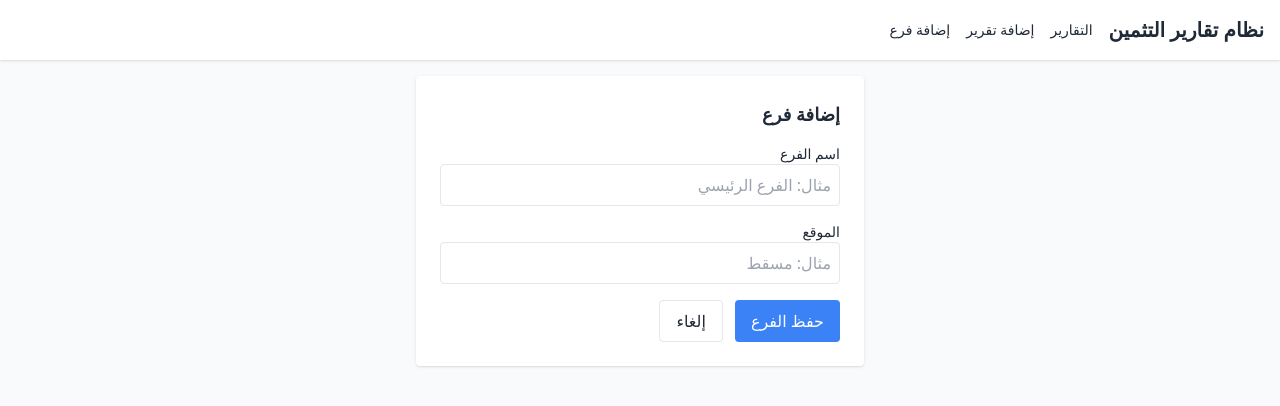
After one commit to citybeachgulf-droid/accountingvaleu, a Flask app: page /add_branch in a window 1280 px wide. The commit adds this page. Shown: the top 406 px of the page. Run offline with Flask 3, Linux system fonts and the light colour scheme; some libraries are stand-ins or nearby versions.

Commit message:
feat: Add branch management functionality
Co-authored-by: citybeachgulf <citybeachgulf@gmail.com>

```diff
--- a/app/routes.py
+++ b/app/routes.py
@@ -103,3 +103,35 @@ def export_excel():
 
     filename = 'valuation_reports.xlsx'
     return send_file(stream, as_attachment=True, download_name=filename, mimetype='application/vnd.openxmlformats-officedocument.spreadsheetml.sheet')
+
+
+@bp.route('/add_branch', methods=['GET', 'POST'])
+def add_branch():
+    if request.method == 'POST':
+        name = (request.form.get('name') or '').strip()
+        location = (request.form.get('location') or '').strip()
+        next_page = request.args.get('next') or request.form.get('next')
+
+        if not name:
+            flash('اسم الفرع مطلوب', 'warning')
+            return render_template('add_branch.html', name=name, location=location, next_page=next_page)
+
+        # optional: prevent duplicates by name
+        existing = Branch.query.filter(Branch.name == name).first()
+        if existing:
+            flash('هذا الفرع موجود بالفعل', 'warning')
+            if next_page == 'add_report':
+                return redirect(url_for('main.add_report'))
+            return redirect(url_for('main.index'))
+
+        branch = Branch(name=name, location=location)
+        db.session.add(branch)
+        db.session.commit()
+
+        flash('تم إضافة الفرع بنجاح', 'success')
+        if next_page == 'add_report':
+            return redirect(url_for('main.add_report'))
+        return redirect(url_for('main.index'))
+
+    next_page = request.args.get('next')
+    return render_template('add_branch.html', next_page=next_page)
--- /dev/null
+++ b/app/templates/add_branch.html
@@ -0,0 +1,27 @@
+{% extends 'base.html' %}
+{% block content %}
+<div class="max-w-md mx-auto bg-white p-6 rounded shadow">
+  <h2 class="text-lg font-semibold mb-4">إضافة فرع</h2>
+  <form method="post" class="space-y-4">
+    {% if next_page %}
+      <input type="hidden" name="next" value="{{ next_page }}">
+    {% endif %}
+    <div>
+      <label class="block text-sm">اسم الفرع</label>
+      <input name="name" required class="w-full p-2 border rounded" placeholder="مثال: الفرع الرئيسي" value="{{ name or '' }}">
+    </div>
+    <div>
+      <label class="block text-sm">الموقع</label>
+      <input name="location" class="w-full p-2 border rounded" placeholder="مثال: مسقط" value="{{ location or '' }}">
+    </div>
+    <div class="flex gap-3">
+      <button type="submit" class="px-4 py-2 rounded bg-blue-500 text-white">حفظ الفرع</button>
+      {% if next_page == 'add_report' %}
+        <a href="/add_report" class="px-4 py-2 rounded border">إلغاء</a>
+      {% else %}
+        <a href="/" class="px-4 py-2 rounded border">إلغاء</a>
+      {% endif %}
+    </div>
+  </form>
+</div>
+{% endblock %}
--- a/app/templates/add_report.html
+++ b/app/templates/add_report.html
@@ -30,6 +30,9 @@
           <option value="{{ b.id }}">{{ b.name }} - {{ b.location }}</option>
         {% endfor %}
       </select>
+      <div class="mt-1">
+        <a href="/add_branch?next=add_report" class="text-xs text-blue-600 underline">إضافة فرع جديد</a>
+      </div>
     </div>
 
     <div class="flex gap-3">
--- a/app/templates/base.html
+++ b/app/templates/base.html
@@ -13,6 +13,7 @@
         <h1 class="text-xl font-semibold">نظام تقارير التثمين</h1>
         <a href="/" class="text-sm">التقارير</a>
         <a href="/add_report" class="text-sm">إضافة تقرير</a>
+        <a href="/add_branch" class="text-sm">إضافة فرع</a>
       </div>
       <div>
         <!-- empty for future user/actions -->
```
